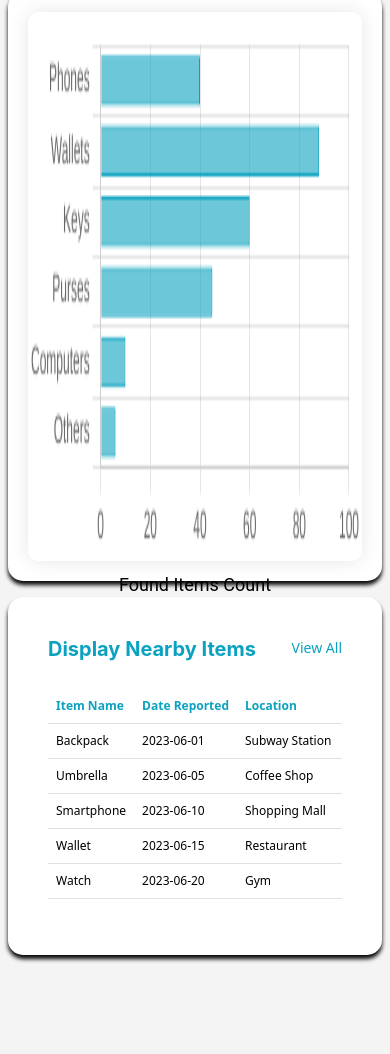
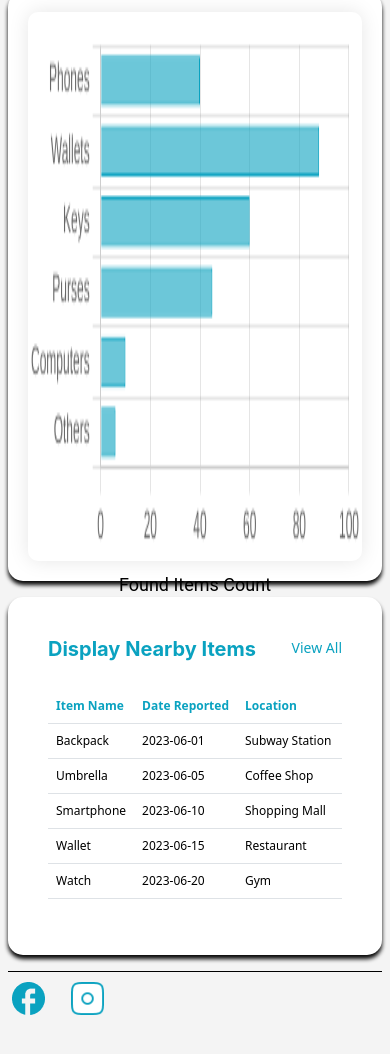
Before and after one commit to MohamedHnef/Lost-And-Found-Project, a plain HTML site: page index.html in a window 390 px wide. Shown: the part 940-1994 px from the top of the page. After the commit the page ends 1961 px from the top, so only its background shows below. Drawn offline with nearby package versions, Linux system fonts and the light colour scheme.

Commit message:
Footer + Cards fixed positioning

```diff
--- a/css/style.css
+++ b/css/style.css
@@ -2,6 +2,9 @@
     margin: 0;
     padding: 0;
     box-sizing: border-box;
+}
+html, body {
+    height: 100%;
 }
 
 body {
@@ -23,13 +26,23 @@ nav {
 .main-content {
     flex: 1;
 }
+main {
+    flex: 1;
+    display: flex;
+    flex-direction: column;
+}
 .footer {
-    height: 5rem;
+    height: 91px;
     background-color: #f4f4f4;
     border-top: 1px solid #000;
     display: flex;
-    padding-top: 1.625rem;
-    margin-top: 5.25rem;
+    /* adding-top: 1.625rem;
+    margin-top: 5.25rem; */
+    align-items: center;
+    justify-content: left;
+    padding: 1rem;
+    position: relative;
+    width: 100%;
 }
 .footer-icons {
     display: flex;
@@ -116,7 +129,8 @@ nav {
     display: flex;
     justify-content: space-between;
     align-items: center;
-    margin-top: 56px;
+    /* margin-top: 56px; */
+    padding: 1rem;
 }
 .custom-card .card-title {
     color: #0AA2C0;
@@ -334,6 +348,10 @@ canvas {
     .wrapper {
         margin: 0 2rem;
     }
+    .footer {
+        height: 70px;
+        padding: 0.5rem;
+    }
 }
 @media (max-width: 768px) {
     .custom-card .card-title,
@@ -344,7 +362,9 @@ canvas {
         margin: 0 1rem;
     }
     .footer {
-        padding-top: 1rem;
+        /* padding-top: 1rem; */
+        height: 50px;
+        padding: 0.25rem;
     }
     .table th, .table td {
         font-size: 0.75rem;
@@ -368,3 +388,4 @@ canvas {
         padding-top: 0.5rem;
     }
 }
+/* .......................*/
```
